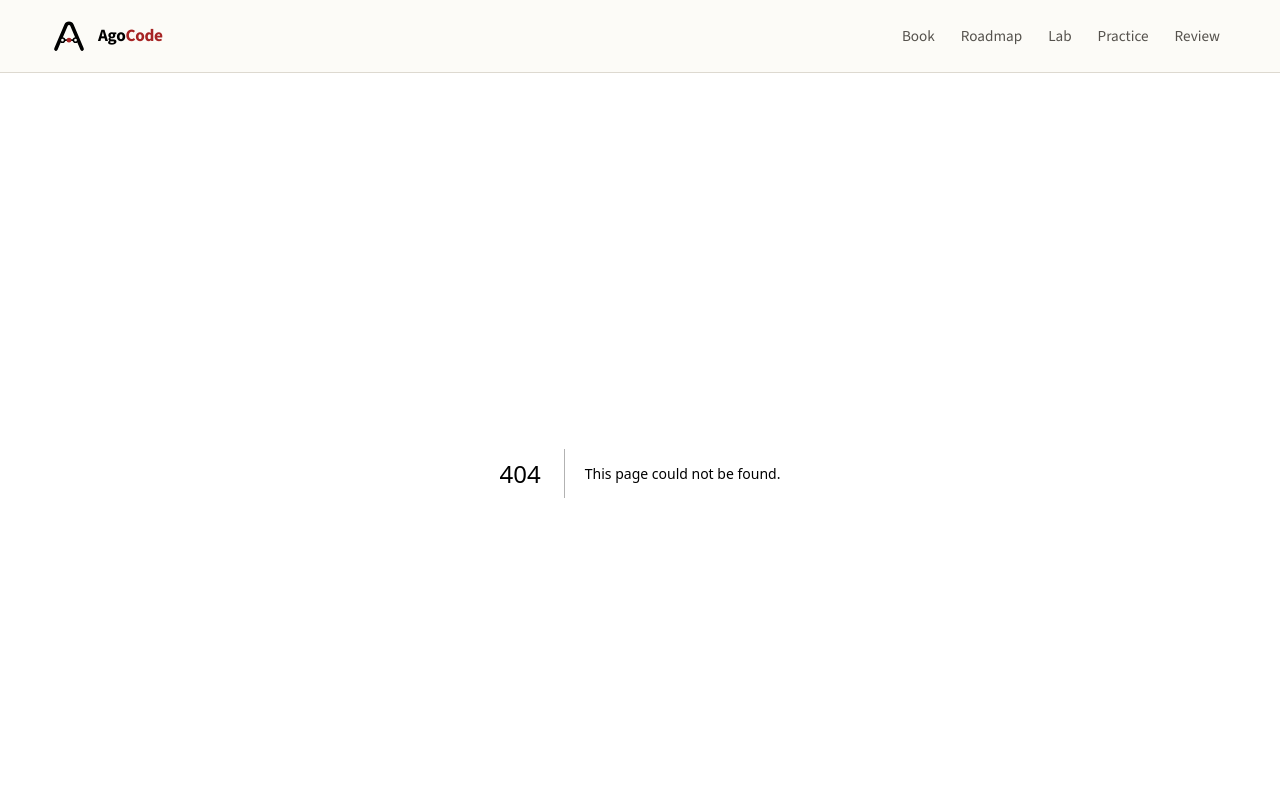
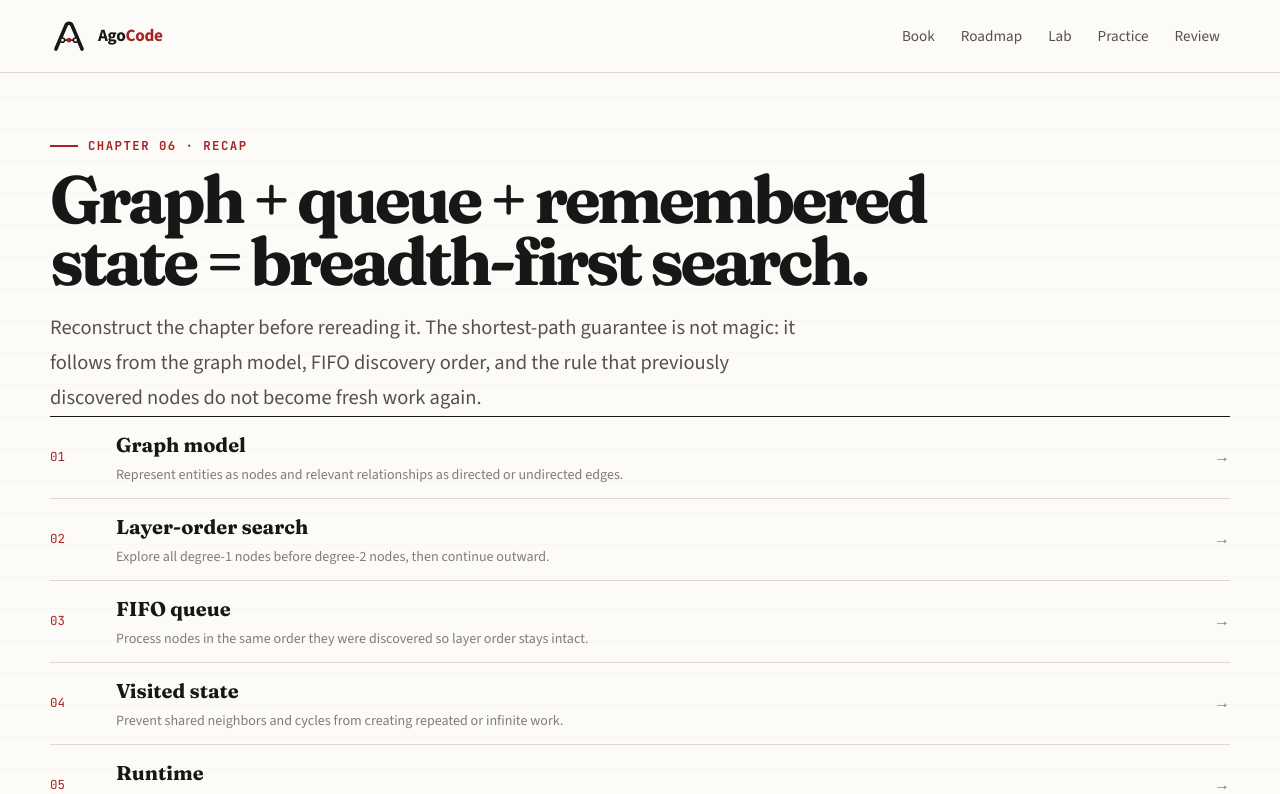
Before and after one commit to anatwork14/agocode, a Next.js app: page /learn/chapter-6-recap in a window 1280 px wide. Before the commit this address had no page. Shown: the top 794 px of the page. Built offline with nearby package versions, Linux system fonts and the light colour scheme.

Commit message:
feat: add Chapter 6 recap page

```diff
--- /dev/null
+++ b/app/learn/chapter-6-recap/page.tsx
@@ -0,0 +1,45 @@
+import Link from "next/link";
+import { ChapterSixRecapCheck } from "@/components/bfs/ChapterSixRecapCheck";
+
+export const metadata = { title: "Chapter 6 Recap" };
+
+const sequence = [
+  ["01", "Graph model", "Represent entities as nodes and relevant relationships as directed or undirected edges.", "/learn/breadth-first-search#graphs"],
+  ["02", "Layer-order search", "Explore all degree-1 nodes before degree-2 nodes, then continue outward.", "/learn/breadth-first-search#shortest"],
+  ["03", "FIFO queue", "Process nodes in the same order they were discovered so layer order stays intact.", "/learn/breadth-first-search#queue"],
+  ["04", "Visited state", "Prevent shared neighbors and cycles from creating repeated or infinite work.", "/learn/breadth-first-search#visited"],
+  ["05", "Runtime", "A full adjacency-list BFS visits vertices and examines edges in O(V + E).", "/learn/breadth-first-search#runtime"],
+] as const;
+
+export default function ChapterSixRecapPage() {
+  return (
+    <main className="page">
+      <div className="site-shell">
+        <div className="eyebrow">Chapter 06 · Recap</div>
+        <h1 className="editorial-title editorial-title--compact">Graph + queue + remembered state = breadth-first search.</h1>
+        <p className="lede">
+          Reconstruct the chapter before rereading it. The shortest-path guarantee is not magic: it follows from the
+          graph model, FIFO discovery order, and the rule that previously discovered nodes do not become fresh work again.
+        </p>
+
+        <section className="section chapter-recap-map" aria-label="Chapter 6 learning sequence">
+          {sequence.map(([number, title, description, href]) => (
+            <Link href={href} className="chapter-recap-map__row" key={number}>
+              <span className="chapter-recap-map__number mono">{number}</span>
+              <div><strong>{title}</strong><p>{description}</p></div>
+              <span aria-hidden="true">→</span>
+            </Link>
+          ))}
+        </section>
+
+        <section className="section">
+          <ChapterSixRecapCheck />
+          <div className="action-row">
+            <Link className="button" href="/learn/breadth-first-search">← Breadth-First Search</Link>
+            <Link className="button button--primary" href="/roadmap">Preview Dijkstra →</Link>
+          </div>
+        </section>
+      </div>
+    </main>
+  );
+}
```
